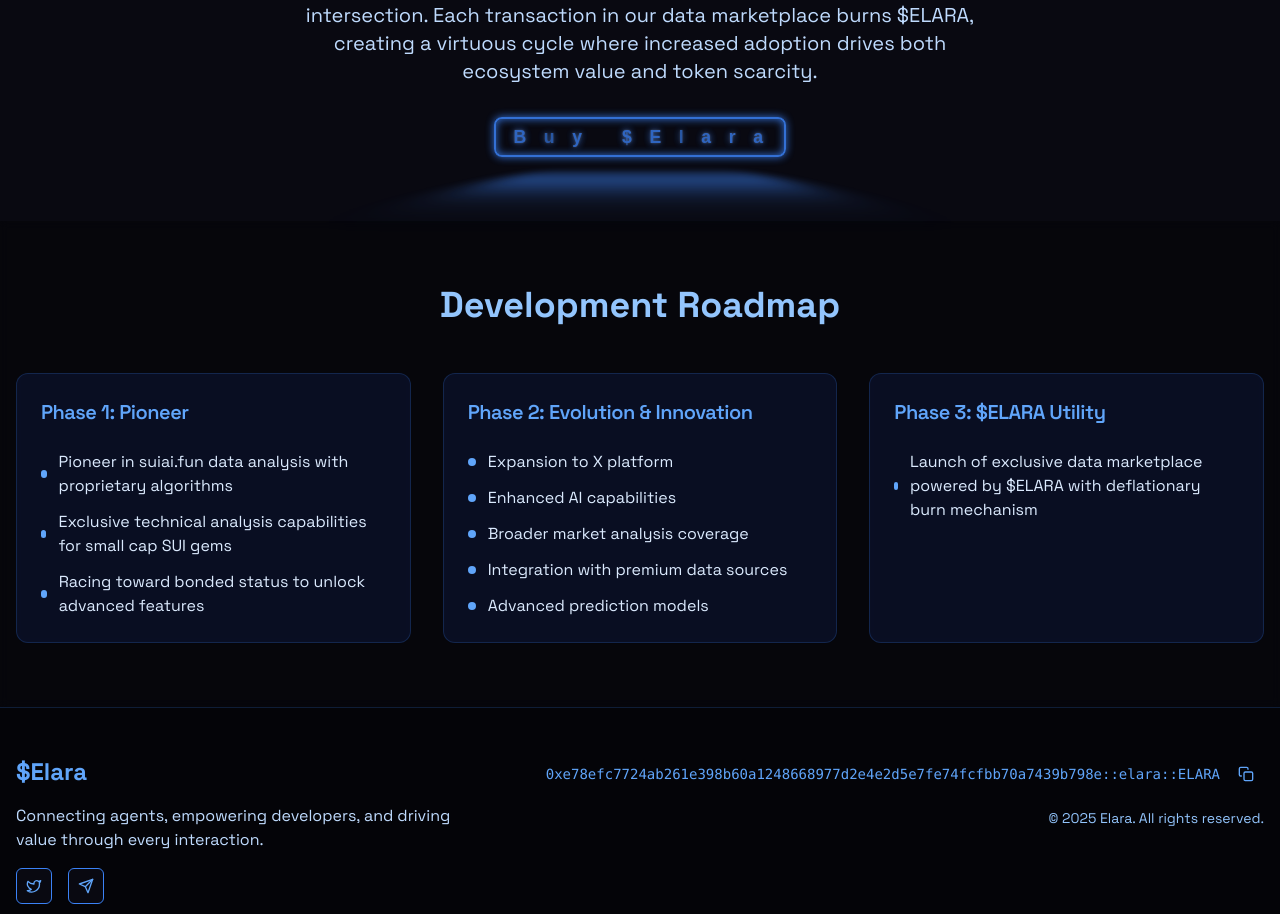
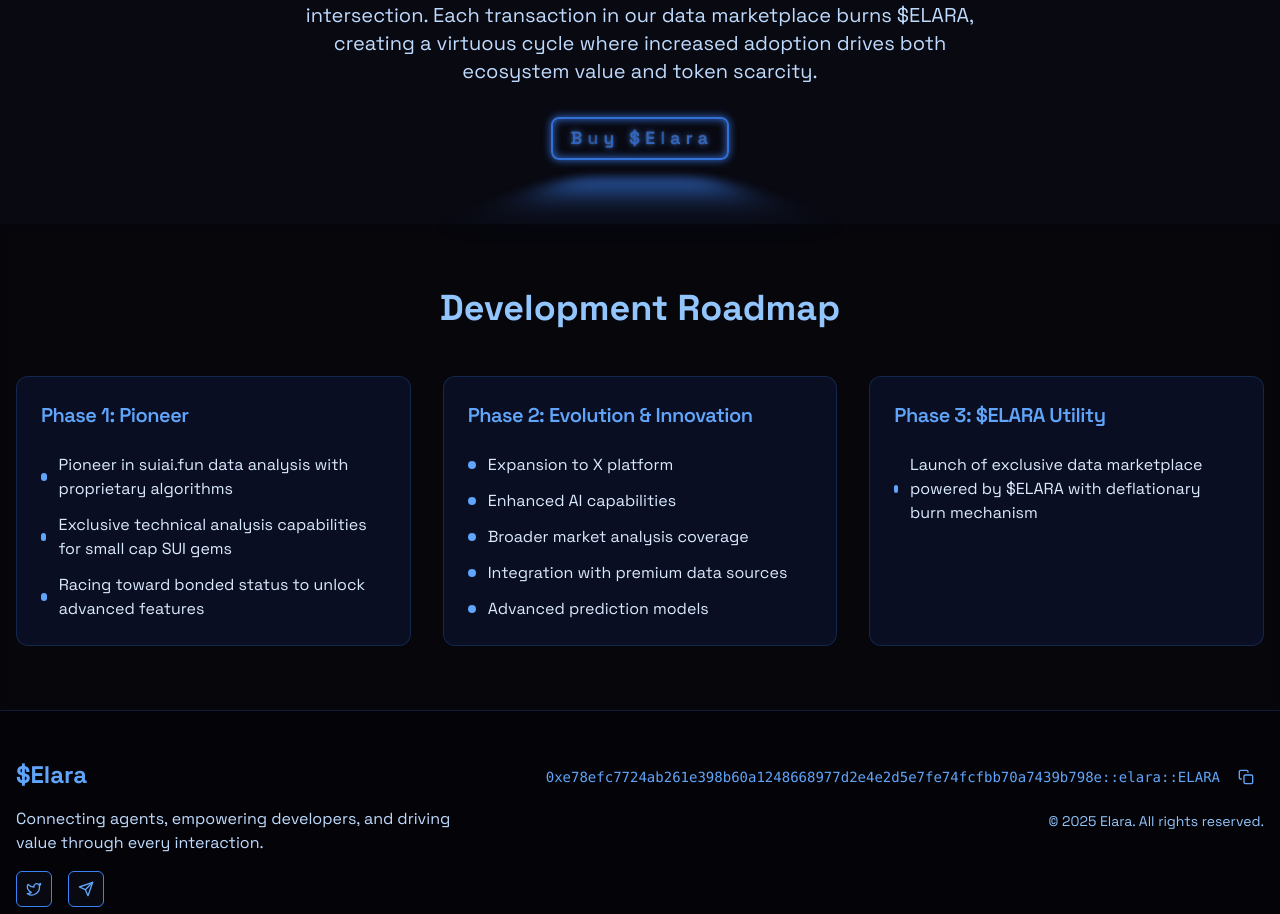
Before and after one commit to brownjer3/elara-dot-news, a Next.js app: page / in a window 1280 px wide. Shown: the part 863-1777 px from the top of the page. Built offline with nearby package versions, Linux system fonts and the light colour scheme.

Commit message:
another fix attempt

```diff
--- a/app/globals.css
+++ b/app/globals.css
@@ -97,31 +97,30 @@
 
 .glowing-btn {
   position: relative;
-  color: var(--glow-color);
+  color: rgb(59, 130, 246);
   cursor: pointer;
   padding: 0.35em 1em;
-  border: 0.15em solid var(--glow-color);
+  border: 0.15em solid rgb(59, 130, 246);
   border-radius: 0.45em;
   background: none;
   perspective: 2em;
-  font-family: "Raleway", sans-serif;
   font-size: 1.1em;
   font-weight: 600;
-  letter-spacing: 1em;
-  box-shadow: inset 0px 0px 0.5em 0px var(--glow-color),
-    0px 0px 0.5em 0px var(--glow-color);
+  letter-spacing: 0.3em;
+  box-shadow: inset 0px 0px 0.5em 0px rgb(59, 130, 246),
+    0px 0px 0.5em 0px rgb(59, 130, 246);
   animation: border-flicker 2s linear infinite;
 }
 
 .glowing-txt {
   float: left;
-  margin-right: -0.8em;
+  margin-right: -0.2em;
   -webkit-text-shadow: 0 0 0.125em hsl(0 0% 100% / 0.3),
-    0 0 0.45em var(--glow-color);
+    0 0 0.45em rgb(59, 130, 246);
   -moz-text-shadow: 0 0 0.125em hsl(0 0% 100% / 0.3),
-    0 0 0.45em var(--glow-color);
+    0 0 0.45em rgb(59, 130, 246);
   text-shadow: 0 0 0.125em hsl(0 0% 100% / 0.3),
-    0 0 0.45em var(--glow-color);
+    0 0 0.45em rgb(59, 130, 246);
   animation: text-flicker 3s linear infinite;
 }
 
--- a/app/layout.tsx
+++ b/app/layout.tsx
@@ -35,57 +35,19 @@ export default function RootLayout({
           <div id="shooting-stars" className="shooting-stars"></div>
         </div>
         {children}
-        <script dangerouslySetInnerHTML={{__html: `
-  function createStars() {
-    const starsContainer = document.getElementById('stars');
-    const numberOfStars = 200;
-    for (let i = 0; i < numberOfStars; i++) {
-      const star = document.createElement('div');
-      star.className = 'star';
-      star.style.width = Math.random() * 2 + 'px';
-      star.style.height = star.style.width;
-      star.style.left = Math.random() * 100 + '%';
-      star.style.top = Math.random() * 100 + '%';
-      star.style.animationDelay = Math.random() * 3 + 's';
-      starsContainer.appendChild(star);
-    }
-  }
-
-  function createParticles() {
-    const particlesContainer = document.getElementById('particles');
-    const numberOfParticles = 50;
-    for (let i = 0; i < numberOfParticles; i++) {
-      const particle = document.createElement('div');
-      particle.className = 'particle';
-      particle.style.width = (Math.random() * 5 + 1) + 'px';
-      particle.style.height = particle.style.width;
-      particle.style.left = Math.random() * 100 + '%';
-      particle.style.top = Math.random() * 100 + '%';
-      particle.style.animationDuration = (Math.random() * 10 + 10) + 's';
-      particle.style.animationDelay = Math.random() * 5 + 's';
-      particlesContainer.appendChild(particle);
-    }
-  }
-
-  function createShootingStars() {
-    const shootingStarsContainer = document.getElementById('shooting-stars');
-    const numberOfShootingStars = 3;
-    for (let i = 0; i < numberOfShootingStars; i++) {
-      const shootingStar = document.createElement('div');
-      shootingStar.className = 'shooting-star';
-      shootingStar.style.top = Math.random() * 50 + '%';
-      shootingStar.style.left = Math.random() * 50 + '%';
-      shootingStar.style.animationDelay = Math.random() * 5 + 's';
-      shootingStarsContainer.appendChild(shootingStar);
-    }
-  }
-
-  window.addEventListener('load', () => {
-    createStars();
-    createParticles();
-    createShootingStars();
-  });
-`}} />
+        <script
+          dangerouslySetInnerHTML={{
+            __html: `
+              if (document.readyState === 'complete') {
+                import('/scripts/animations.ts').then(module => module.initializeAnimations());
+              } else {
+                window.addEventListener('load', () => {
+                  import('/scripts/animations.ts').then(module => module.initializeAnimations());
+                });
+              }
+            `
+          }}
+        />
       </body>
     </html>
   )
--- /dev/null
+++ b/app/scripts/animations.ts
@@ -0,0 +1,55 @@
+export function initializeAnimations() {
+  function createStars() {
+    const starsContainer = document.getElementById('stars');
+    if (!starsContainer) return;
+
+    const numberOfStars = 200;
+    for (let i = 0; i < numberOfStars; i++) {
+      const star = document.createElement('div');
+      star.className = 'star';
+      star.style.width = Math.random() * 2 + 'px';
+      star.style.height = star.style.width;
+      star.style.left = Math.random() * 100 + '%';
+      star.style.top = Math.random() * 100 + '%';
+      star.style.animationDelay = Math.random() * 3 + 's';
+      starsContainer.appendChild(star);
+    }
+  }
+
+  function createParticles() {
+    const particlesContainer = document.getElementById('particles');
+    if (!particlesContainer) return;
+
+    const numberOfParticles = 50;
+    for (let i = 0; i < numberOfParticles; i++) {
+      const particle = document.createElement('div');
+      particle.className = 'particle';
+      particle.style.width = (Math.random() * 5 + 1) + 'px';
+      particle.style.height = particle.style.width;
+      particle.style.left = Math.random() * 100 + '%';
+      particle.style.top = Math.random() * 100 + '%';
+      particle.style.animationDuration = (Math.random() * 10 + 10) + 's';
+      particle.style.animationDelay = Math.random() * 5 + 's';
+      particlesContainer.appendChild(particle);
+    }
+  }
+
+  function createShootingStars() {
+    const shootingStarsContainer = document.getElementById('shooting-stars');
+    if (!shootingStarsContainer) return;
+
+    const numberOfShootingStars = 3;
+    for (let i = 0; i < numberOfShootingStars; i++) {
+      const shootingStar = document.createElement('div');
+      shootingStar.className = 'shooting-star';
+      shootingStar.style.top = Math.random() * 50 + '%';
+      shootingStar.style.left = Math.random() * 50 + '%';
+      shootingStar.style.animationDelay = Math.random() * 5 + 's';
+      shootingStarsContainer.appendChild(shootingStar);
+    }
+  }
+
+  createStars();
+  createParticles();
+  createShootingStars();
+}
--- a/components/hero.tsx
+++ b/components/hero.tsx
@@ -32,9 +32,15 @@ export function Hero() {
         For developers, this means access to premium training data that can accelerate your AI agent's capabilities. For investors, it represents a deflationary token backed by real utility in the growing AI-crypto intersection.
         Each transaction in our data marketplace burns $ELARA, creating a virtuous cycle where increased adoption drives both ecosystem value and token scarcity.        </p>
         <div className="flex gap-4 justify-center">
-          <Button size="lg" asChild className="glowing-btn">
-            <a href="https://suiai.fun/pool/0xb786bebe6634445704af3e60c9593c3f9af82b791ba8fb497f875c65397dec48"><span className="glowing-txt">B<span className="faulty-letter">u</span>y $E<span className="faulty-letter">l</span>ara</span></a>
-          </Button>
+          <a
+            href="https://suiai.fun/pool/0xb786bebe6634445704af3e60c9593c3f9af82b791ba8fb497f875c65397dec48"
+            className="glowing-btn inline-block"
+          >
+            <span className="glowing-txt">
+              B<span className="faulty-letter">u</span>y
+              $E<span className="faulty-letter">l</span>ara
+            </span>
+          </a>
         </div>
       </div>
     </section>
--- a/next.config.mjs
+++ b/next.config.mjs
@@ -10,6 +10,14 @@ const nextConfig = {
       },
     ],
   },
+  webpack: (config) => {
+    config.module.rules.push({
+      test: /\.ts$/,
+      use: 'ts-loader',
+      exclude: /node_modules/,
+    });
+    return config;
+  },
 }
 
 export default nextConfig;
```
